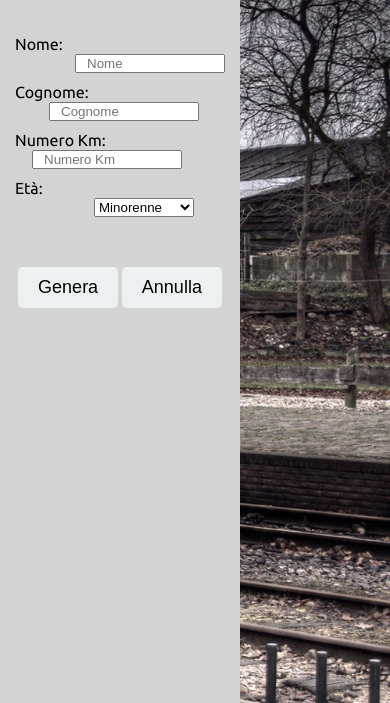
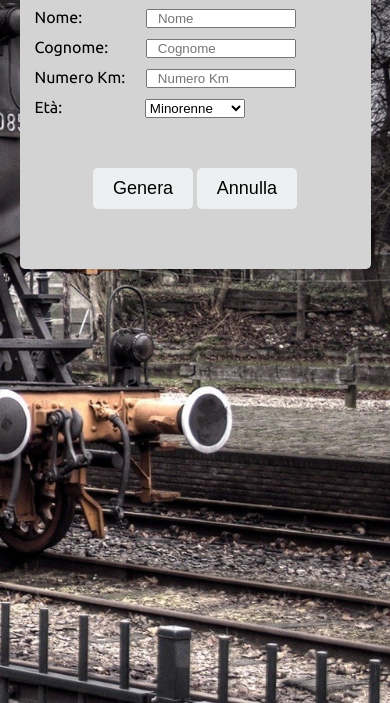
Before and after one commit to Alessio-source/js-biglietto-treno-form, a plain HTML site: page index.html in a window 390 px wide. Shown: the part 141-844 px from the top of the page. Drawn offline with Linux system fonts and the light colour scheme.

Commit message:
responsive

```diff
--- a/css/style.css
+++ b/css/style.css
@@ -87,3 +87,23 @@ main {
   opacity: 1;
   transition: 0.5s;
 }
+
+@media screen and (max-width: 768px){
+  main {
+    height: 100vh;
+    flex-direction: column;
+    align-items: center;
+  }
+  .box {
+    height: 400px;
+    border-radius: 5px;
+    margin: 10px 0;
+  }
+}
+
+@media screen and (max-width: 400px) {
+  .box,
+  #ticket {
+    width: 90%;
+  }
+}
```
